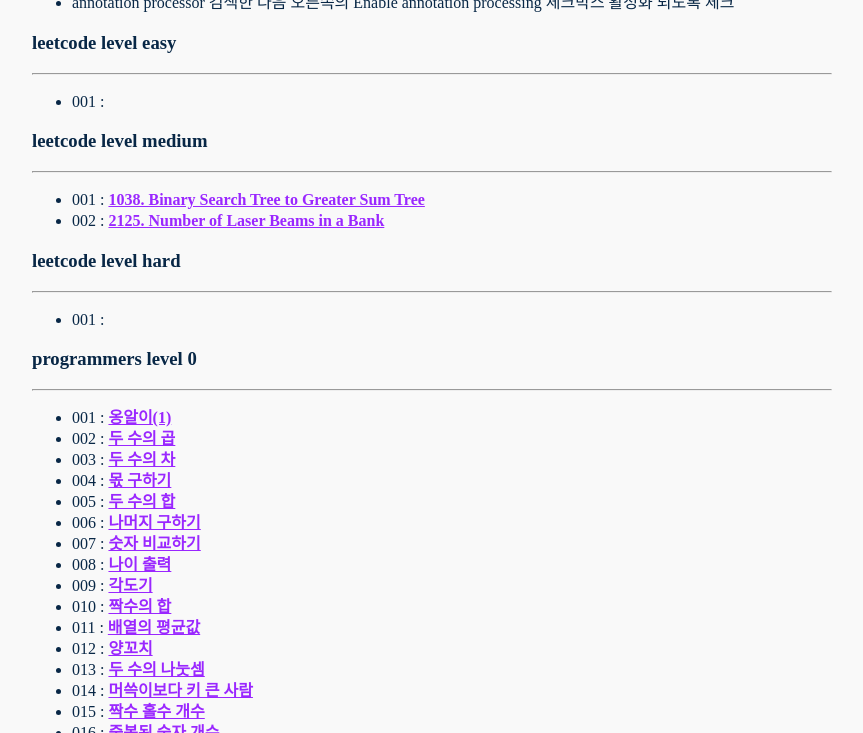
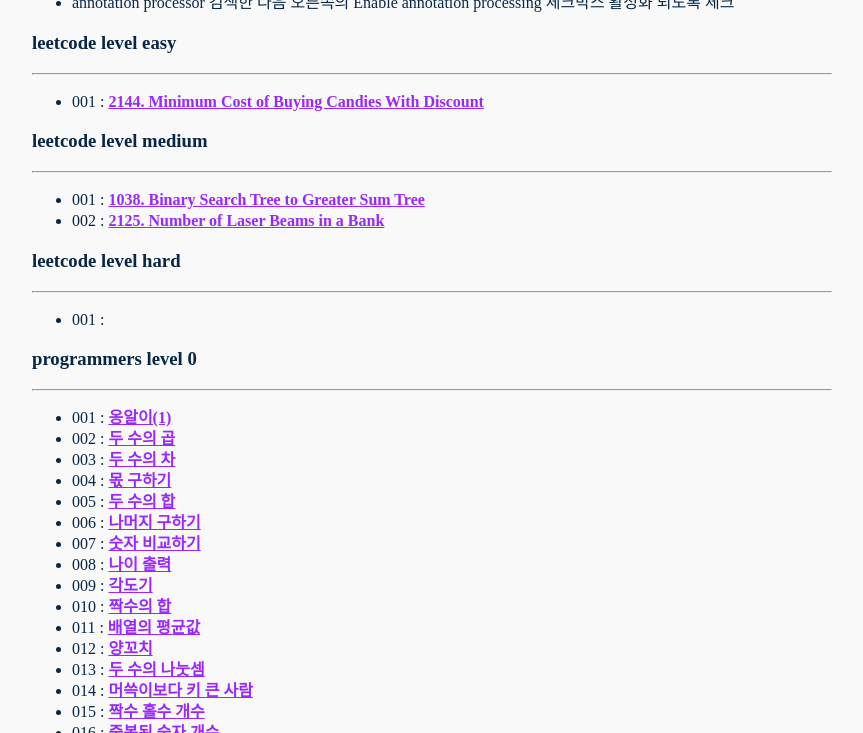
Before and after one commit to nimkoes/portfolio, a Jekyll site: the page built from _posts/2021-04-30-Algorithm-Problem.md, in a window 1280 px wide and 900 px high, scrolled down 3037 px, cut to the strip 167-900 px from the top of the window. Shown: the whole strip, without its empty margins (208-1071 px from the left). Built offline with Jekyll 4.4.1, drawn with Linux system fonts in a browser that asks for light colours.

Commit message:
문제 풀이 추가

```diff
--- a/_posts/2021-04-30-Algorithm-Problem.md
+++ b/_posts/2021-04-30-Algorithm-Problem.md
@@ -50,7 +50,7 @@
 ### leetcode level easy
 ---
 
-- 001 :
+- 001 : [**<u>2144. Minimum Cost of Buying Candies With Discount</u>**][link_lc_level_easy_001]
 
 
 
```
Also changed, not shown: other parts of _posts/2021-04-30-Algorithm-Problem.md (+1 -0 lines).
